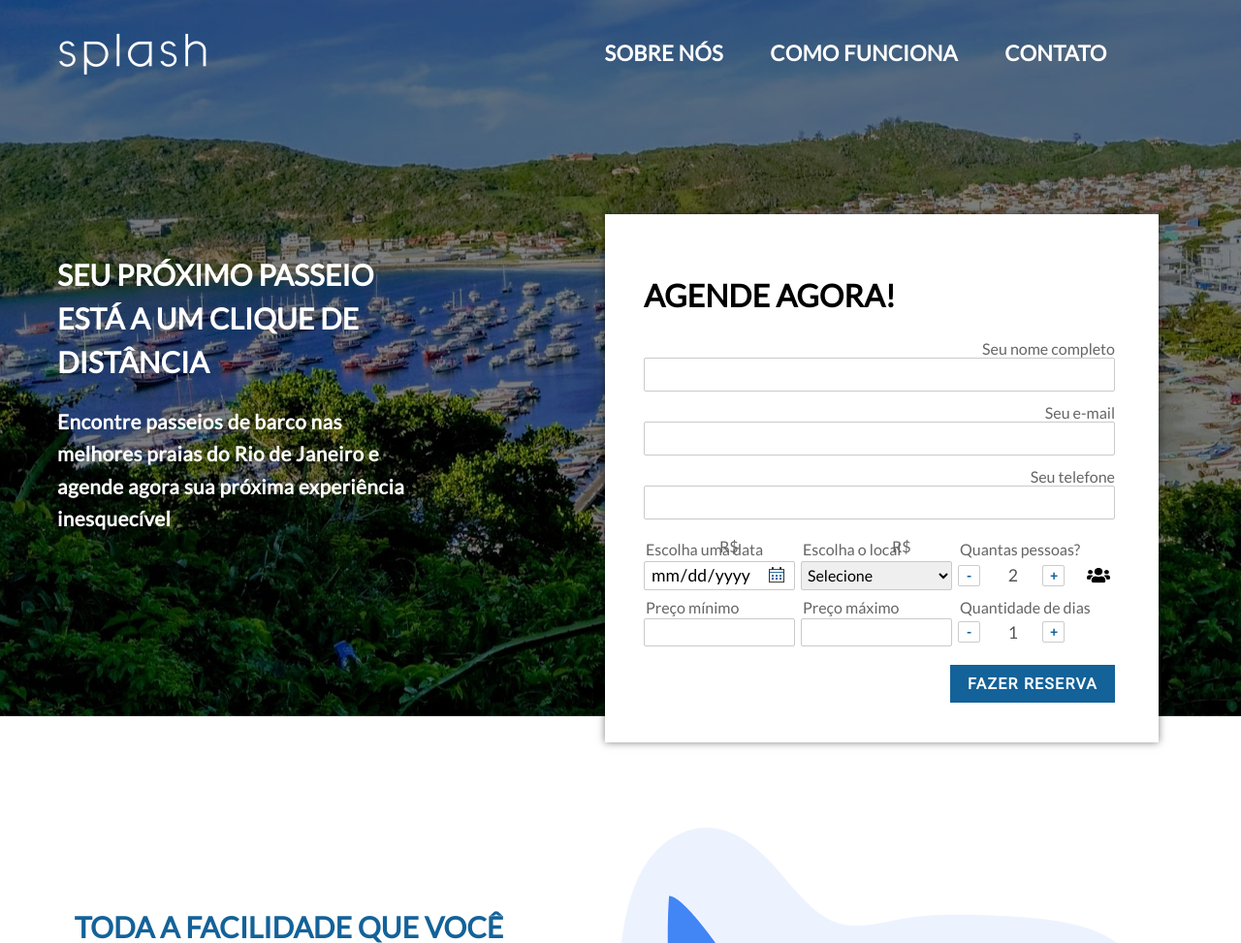
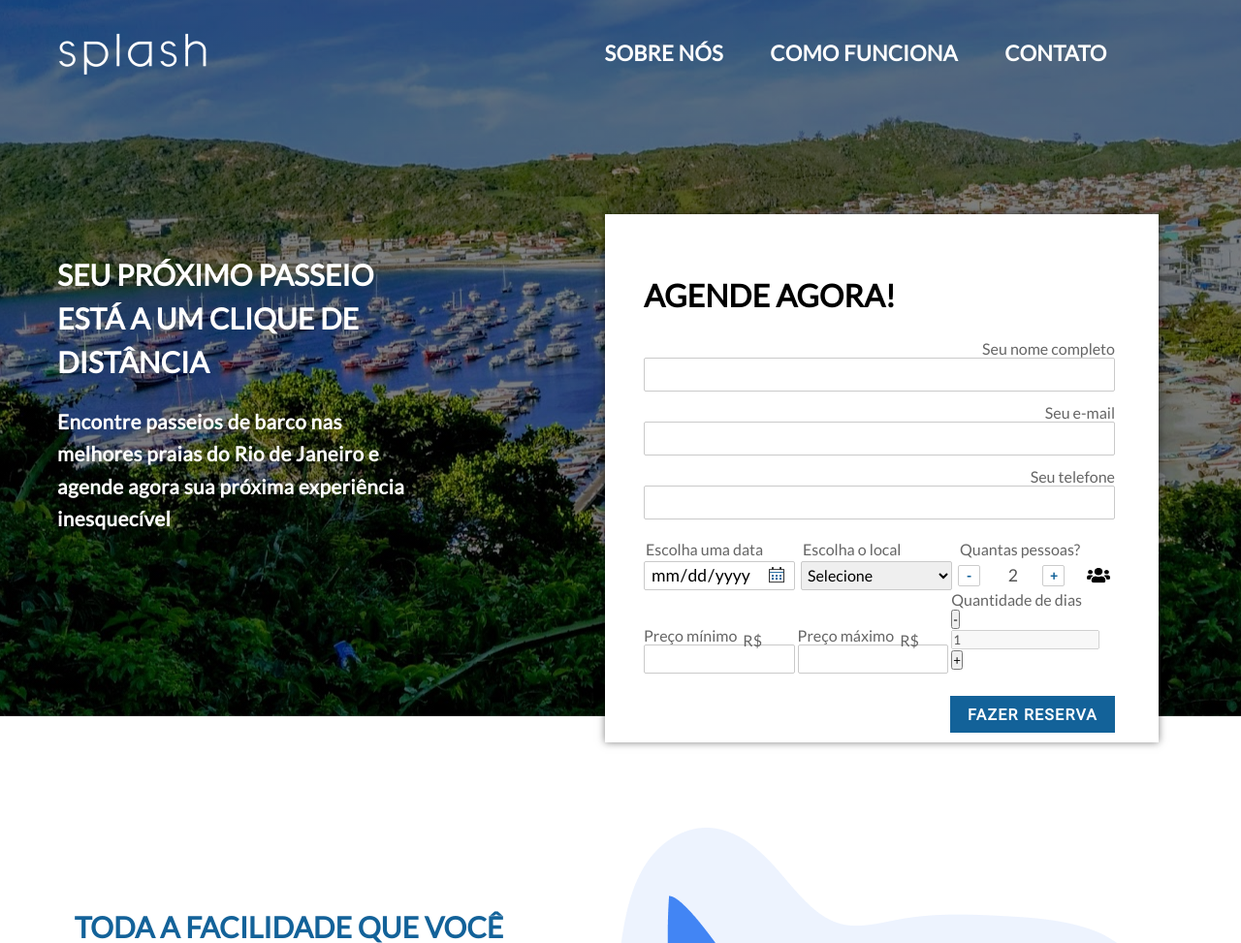
Before and after one commit to splash-co/splash-co.github.io, a PHP site: page / in a window 1280 px wide. Shown: the top 973 px of the page at 97% size. Run offline with PHP 8.4, Linux system fonts and the light colour scheme; some libraries are stand-ins or nearby versions.

Commit message:
fixed price input prefixes

```diff
--- a/index.html
+++ b/index.html
@@ -102,39 +102,45 @@
               </div>
             </div>
 
-            <div class="form__section__grid--inputs">
-              <label class="form__element--label label--minPrice">
+
+
+
+            <div class="form__section__div--inputs">
+              <div class="form_section_wrapper">
+                <label class="">
                   Preço mínimo
                 </label>
-              <label class="form__element--labelPlaceholder label--minPricePlaceholder">
+                <label class="price_prefix">
                   R$
                 </label>
-              <input class="form__element--input form__element--input--placeholder--error input--minPrice" min="0"
+                <input class="default_input price_input" min="0"
                   type="number" required />
-
-              <label class="form__element--label label--maxPrice">
+              </div>
+              <div class="form_section_wrapper">
+                <label class="">
                     Preço máximo
                   </label>
-              <label class="form__element--labelPlaceholder label--maxPricePlaceholder">
+                  <label class="price_prefix">
                     R$
                   </label>
-              <input class="form__element--input input--maxPrice" min="0" type="number" required />
-
-              <label class="form__element--label label--quantityDays">
+                  <input class="default_input price_input" min="0" type="number" required />
+              </div>
+              <div class="form_section_wrapper">
+                <label class="">
                   Quantidade de dias
                 </label>
-              <div class="form__element--div div--button__script">
-                <button class="form__element--button" type="button" onclcick="changeValueButton(false, true)">
+                <div class="">
+                  <button class="" type="button" onclcick="changeValueButton(false, true)">
                     -
                   </button>
-                <input class="form__element--input input--value input__value--quantityDay" value="1" disabled
+                  <input class="" value="1" disabled
                     required />
-                <button class="form__element--button" type="button" onclick="changeValueButton(true, true)">
+                  <button class="" type="button" onclick="changeValueButton(true, true)">
                     +
                   </button>
                 </div>
               </div>
-
+            </div>
             <button type="button" class="form__element--finish__button" onclick="fetchData()">
               FAZER RESERVA
             </button>
--- a/styles/style.css
+++ b/styles/style.css
@@ -254,6 +254,33 @@ body {
   display: grid;
   grid-template-columns: repeat(3, 1fr);
   grid-template-rows: repeat(2, 50%);
+}
+
+.default_input {
+  width: 100%;
+  border: 1px solid #cacaca;
+  border-radius: 2px;
+  outline: none;
+  padding: 6px;
+  font-size: 1.1em;
+  margin-bottom: 2.5%;
+  height: 30px;
+}
+
+.price_input {
+  padding-left: 27px;
+  font-size: 15px;
+}
+
+.price_prefix {
+  position: absolute;
+  margin-top: 5px;
+  margin-left: 6px;
+}
+
+.form_section_wrapper {
+  width: 32%;
+  display: inline-block;
 }
 
 .form__section .form__section--container .form__section__grid--inputs label {
```
Lines whose indentation alone changed are shown as unchanged.
